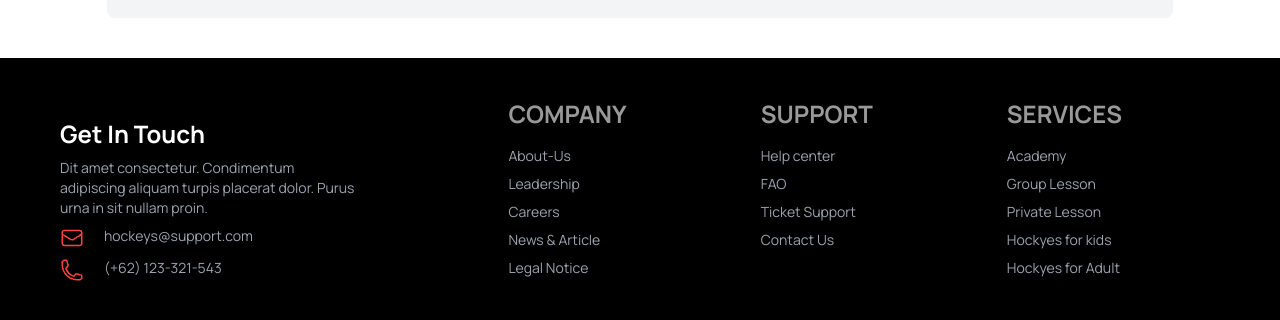
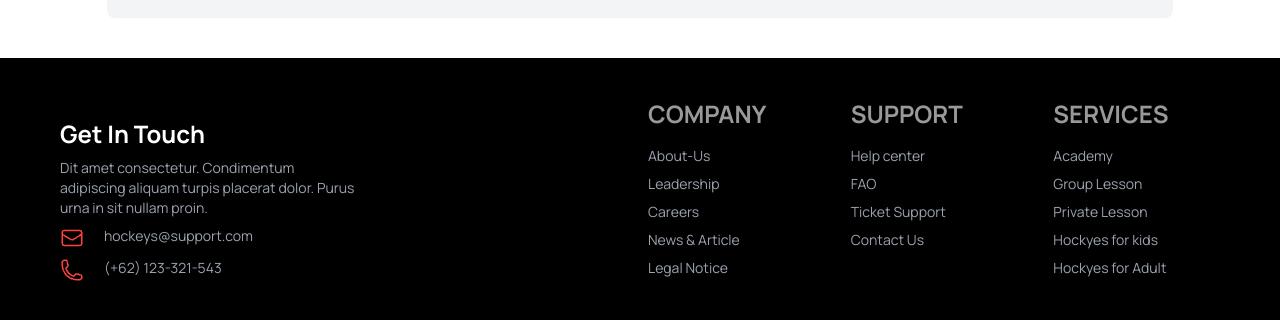
Before and after one commit to Maria-Sultana-Meem/Hockey-Assignment, a plain HTML site: page index.html in a window 1280 px wide. Shown: the part 5164-5484 px from the top of the page. Drawn offline with nearby package versions, Linux system fonts and the light colour scheme.

Commit message:
footer added

```diff
--- a/index.html
+++ b/index.html
@@ -638,8 +638,8 @@
    </main>
 
            <footer class="mt-10">
-            <footer class="footer bg-black text-base-content p-10">
-              <aside class="text-gray-400 p-5">
+            <footer class="footer bg-black text-base-content p-10 grid grid-cols-6 justify-items-center md:justify-items-start">
+              <aside class="text-gray-400 p-5  flex-col justify-center items-center col-span-6 md:col-span-3">
                 <h1 class="text-white text-2xl font-bold" >Get In Touch</h1>
                 <p>
 
@@ -658,7 +658,8 @@
 
                 </div>
               </aside>
-              <nav class="text-gray-400">
+
+                  <nav class="text-gray-400 col-span-3 md:col-span-1">
                     <h6 class="footer-title text-2xl font-bold text-white">Company</h6>
                     <a class="link link-hover">About-Us</a>
                     <a class="link link-hover">Leadership</a>
@@ -666,14 +667,16 @@
                     <a class="link link-hover">News & Article</a>
                     <a class="link link-hover">Legal Notice</a>
                   </nav>
-              <nav class="text-gray-400">
+                  <nav class="text-gray-400 col-span-3 md:col-span-1">
                     <h6 class="footer-title text-2xl font-bold text-white">Support</h6>
                     <a class="link link-hover">Help center</a>
                     <a class="link link-hover">FAO</a>
                     <a class="link link-hover">Ticket Support</a>
                     <a class="link link-hover">Contact Us</a>
                   </nav>
-              <nav class="text-gray-400">
+
+
+              <nav class="text-gray-400 col-span-6 md:col-span-1">
                 <h6 class="footer-title text-2xl font-bold text-white">Services</h6>
                 <a class="link link-hover">Academy</a>
                 <a class="link link-hover">Group Lesson</a>
```
Lines whose indentation alone changed are shown as unchanged.
